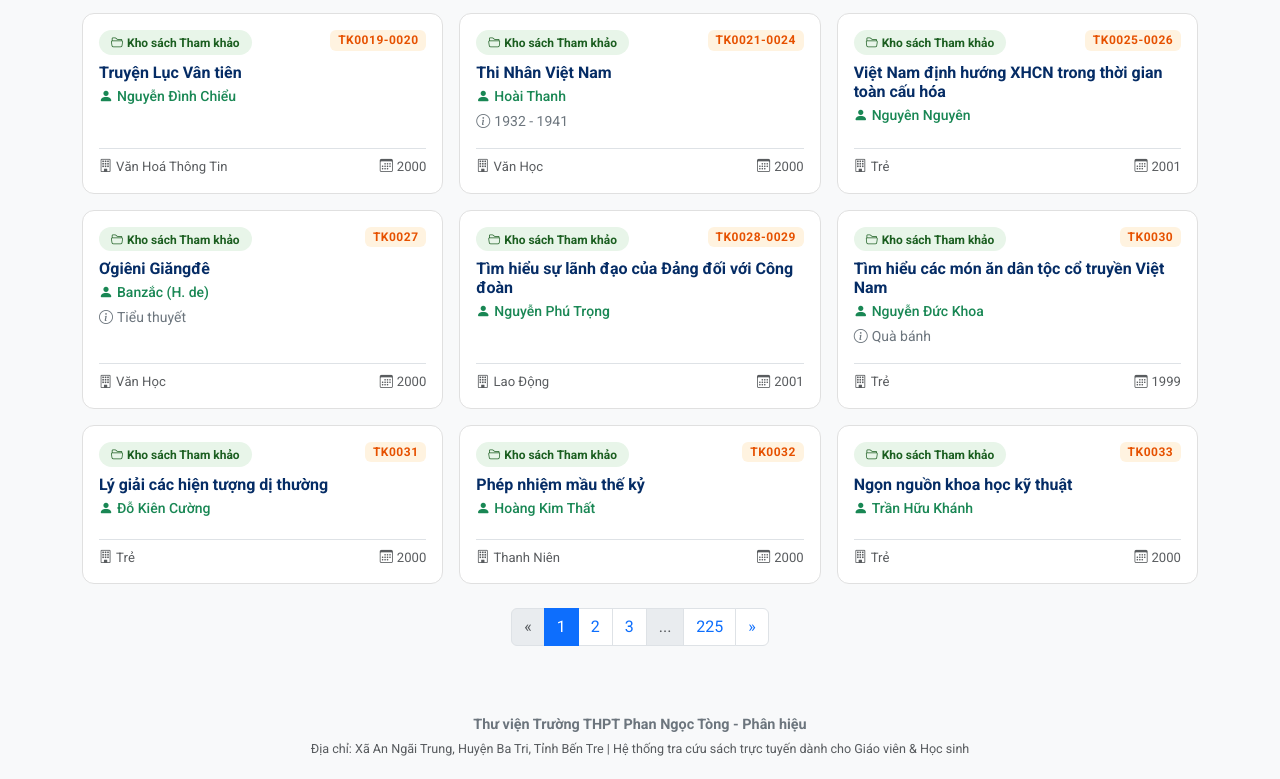
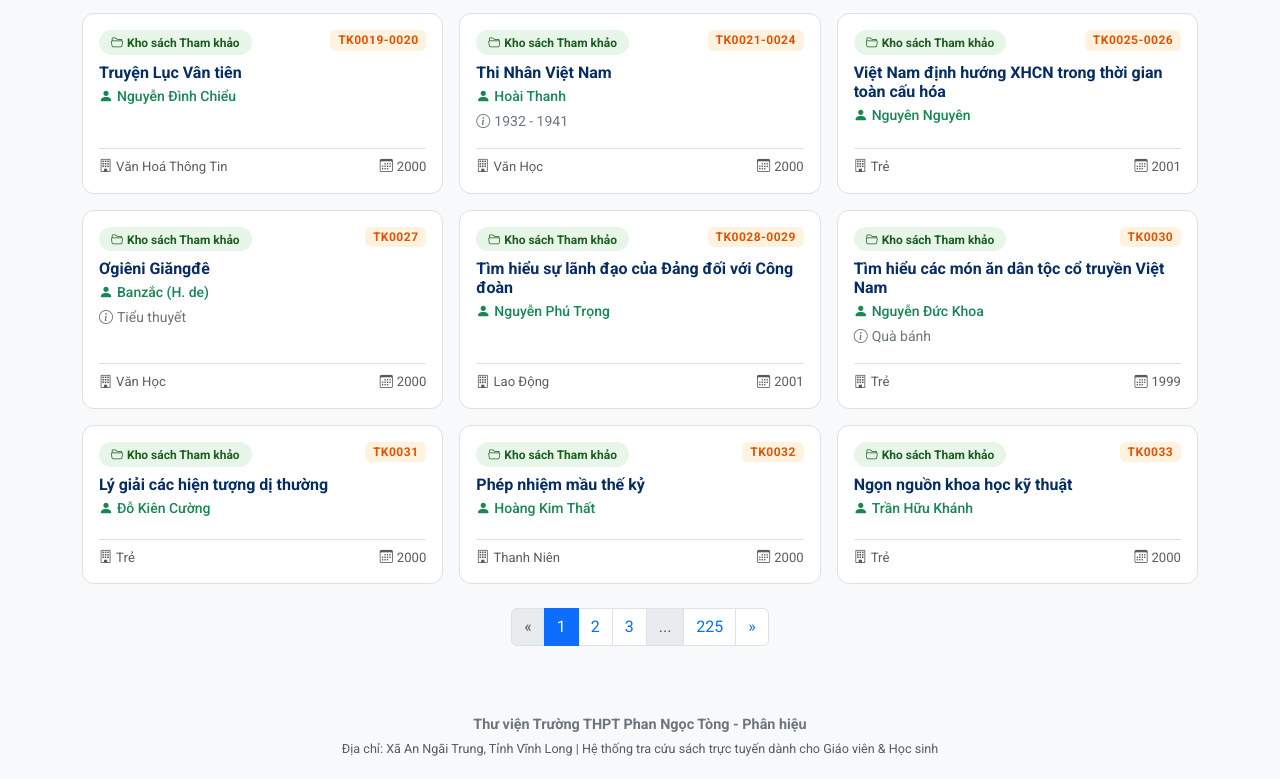
Before and after one commit to thpttanke-lab/tro-ly-tra-cuu-sach-thu-vien, a plain HTML site: page ban-thu-nghiem/index.html in a window 1280 px wide. Shown: the part 951-1730 px from the top of the page. Drawn offline with nearby package versions, Linux system fonts and the light colour scheme.

Commit message:
Update index.html

```diff
--- a/ban-thu-nghiem/index.html
+++ b/ban-thu-nghiem/index.html
@@ -236,7 +236,7 @@
     <!-- FOOTER -->
     <div class="footer-credit">
         <p class="mb-1"><strong>Thư viện Trường THPT Phan Ngọc Tòng - Phân hiệu</strong></p>
-        <p class="mb-0 text-muted small">Địa chỉ: Xã An Ngãi Trung, Huyện Ba Tri, Tỉnh Bến Tre | Hệ thống tra cứu sách trực tuyến dành cho Giáo viên & Học sinh</p>
+        <p class="mb-0 text-muted small">Địa chỉ: Xã An Ngãi Trung, Tỉnh Vĩnh Long | Hệ thống tra cứu sách trực tuyến dành cho Giáo viên & Học sinh</p>
     </div>
 
     <script>
```
